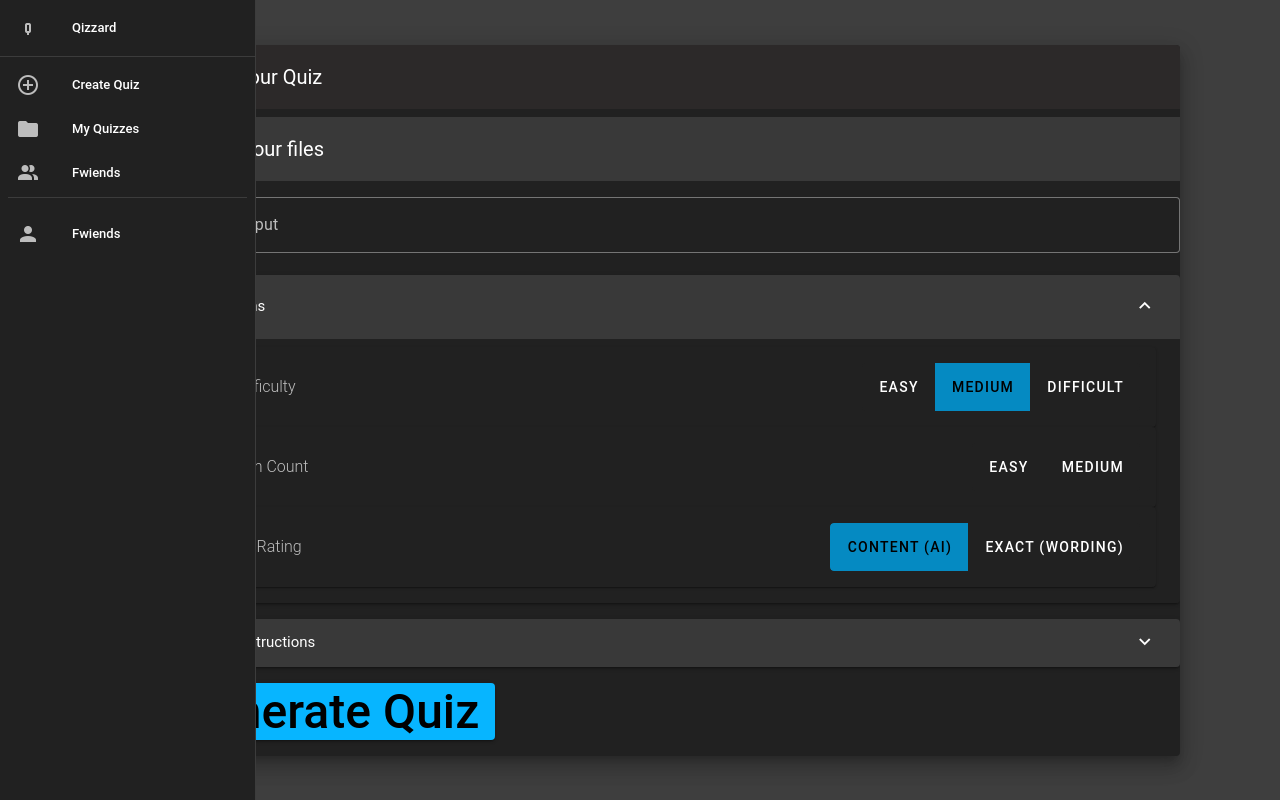
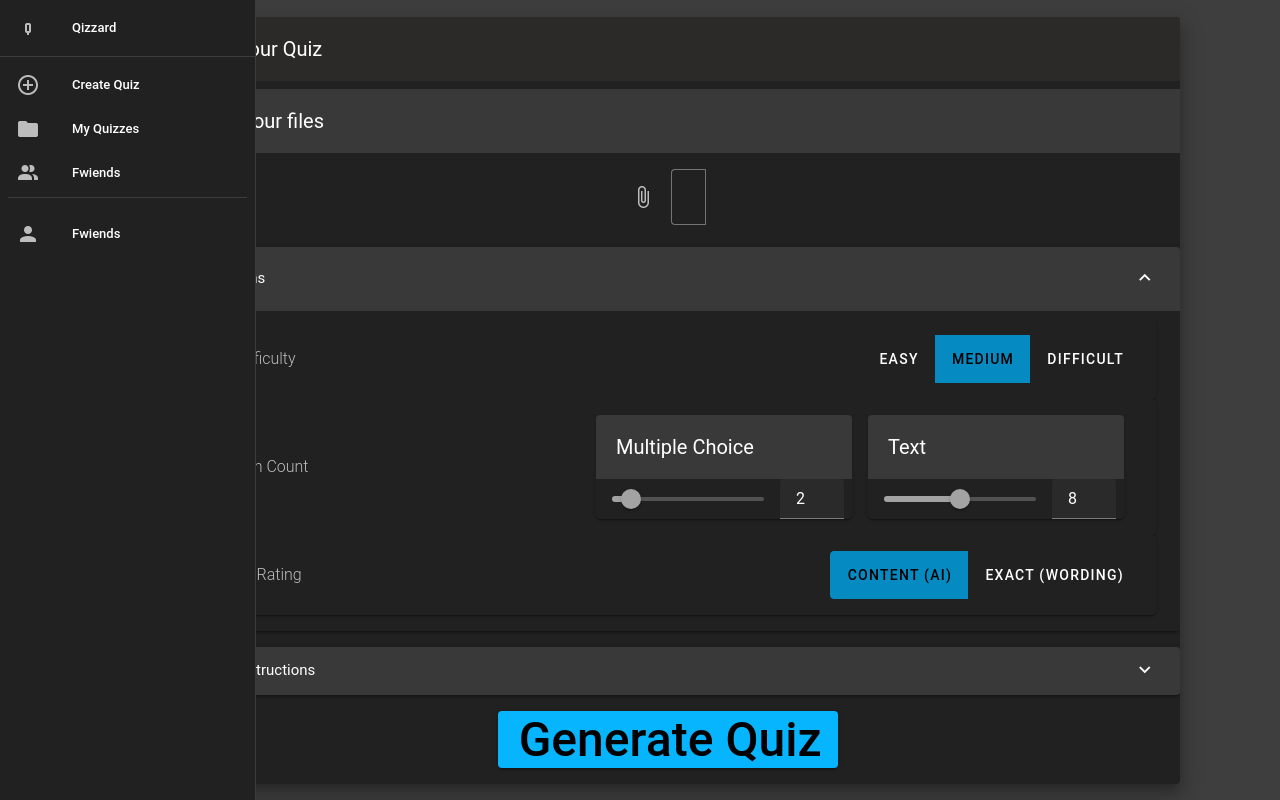
Before and after one commit to JAM3333/Quizzard, a Vue app in the folder Quizzard/: page /quizcreator in a window 1280 px wide. Built offline with nearby package versions, Linux system fonts and the light colour scheme.

Commit message:
Quiz Creator

```diff
--- a/Quizzard/src/router/index.js
+++ b/Quizzard/src/router/index.js
@@ -7,7 +7,7 @@
     component: () => import('@/layouts/default/Default.vue'),
     children: [
       {
-        path: 'home',
+        path: '',
         name: 'Home',
         component: () => import('@/views/Home.vue'),
       },
--- a/Quizzard/src/views/QuizCreator.vue
+++ b/Quizzard/src/views/QuizCreator.vue
@@ -7,7 +7,7 @@
   <v-app>
     <SideBar></SideBar>
     <v-main color="background" class="d-flex align-center justify-center">
-      <v-card width="80vw" height="auto" elevation="12">
+      <v-card width="80vw" height="auto" class="d-flex align-center flex-column" elevation="12">
         <v-toolbar color="primary" title="Create your Quiz"></v-toolbar>
         <v-toolbar
           class="text-medium-emphasis mt-2 font-weight-light"
@@ -48,18 +48,71 @@
                   <v-btn value="difficult"> DIFFICULT </v-btn>
                 </v-btn-toggle>
               </v-card>
-              <v-card class="pa-4 d-flex align-center">
+              <v-card class="pa-4 d-flex align-center fit-content">
                 <span class="text-medium-emphasis ms-1 font-weight-light">
                   Question Count
                 </span>
 
                 <v-spacer></v-spacer>
 
-                <v-btn-toggle rounded="4" color="button" group mandatory>
-                  <v-btn value="easy"> EASY </v-btn>
-
-                  <v-btn value="medium"> MEDIUM </v-btn>
-                </v-btn-toggle>
+                <v-card class="d-flex mr-4  .justify-space-between flex-column" width="20vw">
+                  <v-toolbar
+                    class="text-medium-emphasis font-weight-light"
+                    color="secondary"
+                    title="Multiple Choice"
+                  ></v-toolbar>
+                  <v-slider
+                    v-model="sliderMultipleChoice"
+                    :max="sliderMax"
+                    :min="sliderMin"
+                    :step="1"
+                    class="pl-2"
+                    hide-details
+                  >
+                    <template v-slot:append>
+                      <v-text-field
+                        v-model="sliderMultipleChoice"
+                        hide-details
+                        single-line
+                        :max="sliderMax"
+                        :min="sliderMin"
+                        :step="1"
+                        density="compact"
+                        type="number"
+                        style="width: 5vw"
+                      ></v-text-field>
+                    </template>
+                  </v-slider>
+                </v-card>
+                <v-card class="d-flex mr-4  .justify-space-between flex-column" width="20vw">
+                  <v-toolbar
+                    class="text-medium-emphasis font-weight-light"
+                    color="secondary"
+                    title="Text"
+                  ></v-toolbar>
+                  <v-slider
+                    v-model="sliderText"
+                    :max="sliderMax"
+                    :min="sliderMin"
+                    :step="1"
+                    class="pl-2"
+                    hide-details
+                  >
+                    <template v-slot:append>
+                      <v-text-field
+                        v-model="sliderText"
+                        hide-details
+                        single-line
+                        :max="sliderMax"
+                        :min="sliderMin"
+                        :step="1"
+                        density="compact"
+                        type="number"
+                        style="width: 5vw"
+                      ></v-text-field>
+                    </template>
+                  </v-slider>
+                </v-card>
               </v-card>
               <v-card class="pa-4 d-flex align-center">
                 <span class="text-medium-emphasis ms-1 font-weight-light">
@@ -108,6 +161,10 @@
     customInstructions: "",
     difSelectedButton: "medium",
     answerSelectedButton: "content",
+    sliderMultipleChoice: 2,
+    sliderText: 8,
+    sliderMin: 0,
+    sliderMax: 16,
     panel: [0],
   }),
   methods: {
```
